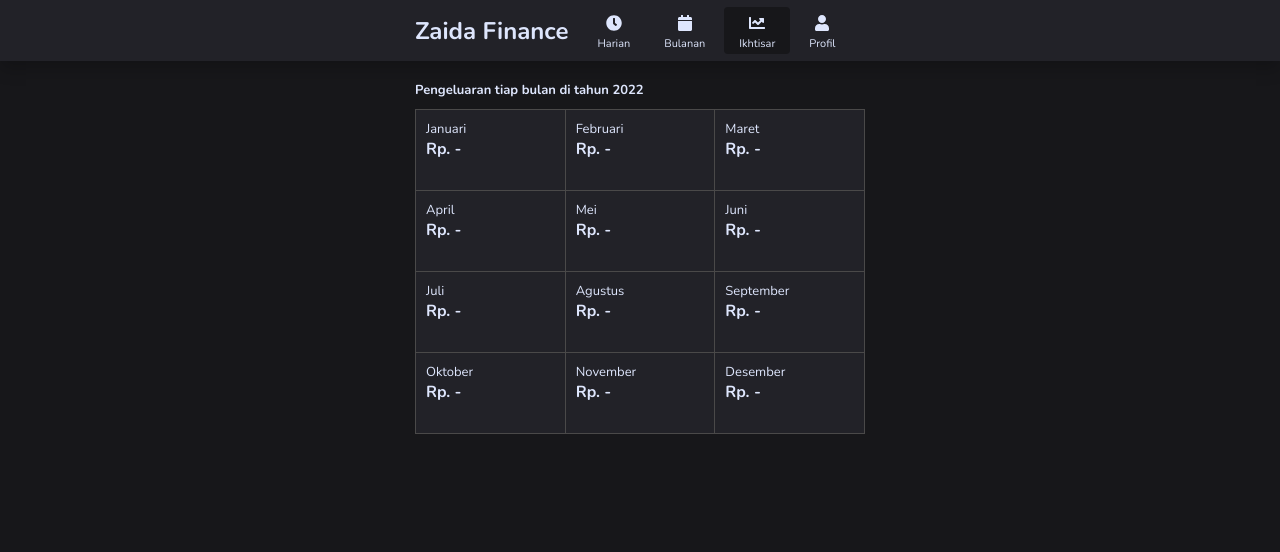
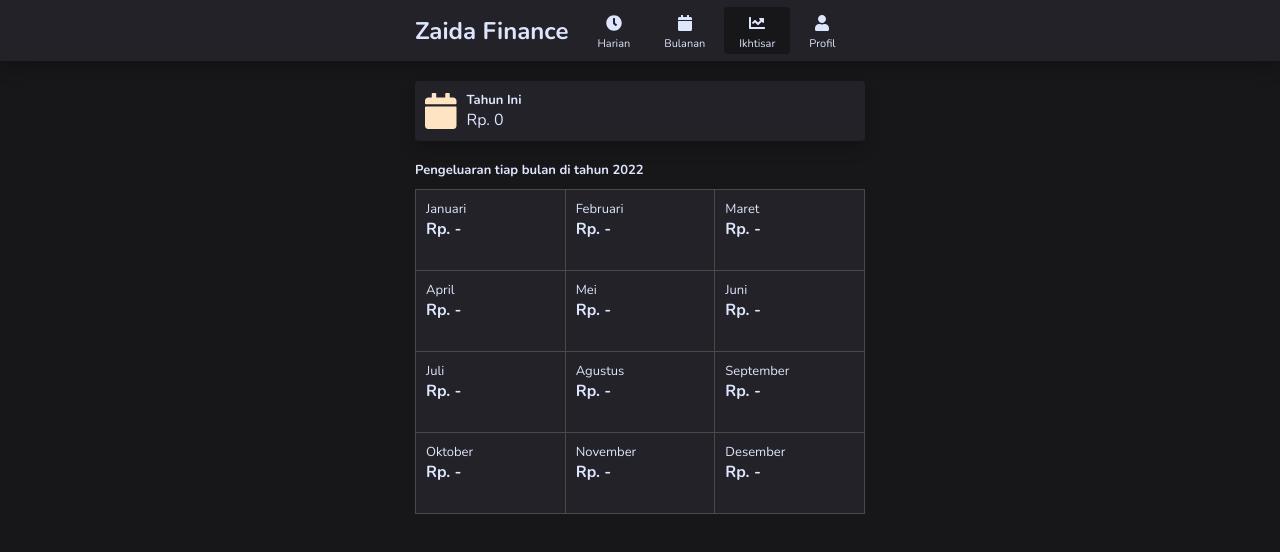
Before and after one commit to haerulmutakin/zafin, a React (Create React App) app: page /summary in a window 1280 px wide. Shown: the top 552 px of the page. Built offline with nearby package versions, Linux system fonts and the light colour scheme; no server answers; the database is empty; sample sign-in values are in the browser's storage.

Commit message:
show yearly outcome total

```diff
--- a/src/index.css
+++ b/src/index.css
@@ -178,7 +178,7 @@ a.active {
   grid-column: auto/span 12;
 }
 
-.daily, .monthly {
+.daily, .monthly, .yearly {
   background-color: #222228;
 }
 
@@ -199,6 +199,10 @@ a.active {
 
 .monthly svg {
   color: #e84063;
+}
+
+.yearly svg {
+  color: bisque;
 }
 
 .box label {
--- a/src/pages/summary.js
+++ b/src/pages/summary.js
@@ -3,6 +3,8 @@ import { collection, query, where, getDocs } from 'firebase/firestore';
 import { AuthContext } from '_provider/AuthProvider';
 import { firebaseDB } from '_firebaseconn/firebase.config';
 import YearSummary from "../components/YearSummary";
+import { FontAwesomeIcon } from '@fortawesome/react-fontawesome';
+import { faCalendar } from '@fortawesome/free-solid-svg-icons';
 
 const Summary = () => {
     const months = [0, 1, 2, 3, 4, 5, 6, 7, 8, 9, 10, 11];
@@ -10,6 +12,7 @@ const Summary = () => {
     const recapDB = collection(firebaseDB, 'rekap');
 
     const [data, setData] = useState({});
+    const [yearlyTota, setYearlyTotal] = useState(0);
 
     const getRecap = async () => {
         const q = query(recapDB, where('tahun', '==', new Date().toLocaleDateString('id-ID', {year: 'numeric'})), where('userId', '==', currentUser.uid));
@@ -17,13 +20,17 @@ const Summary = () => {
         const querySnapshoot = await getDocs(q);
         const docs = querySnapshoot.docs;
 
+        let total = 0;
+
         const group = docs.reduce((obj, item) => {
             const itemData = item.data();
+            total += Number(itemData.total)
             if (!obj[itemData.bulan]) {
                 obj[itemData.bulan] = Number(itemData.total).toLocaleString('id-ID', {minimumFractionDigits: 0});
             }
             return obj;
         }, {});
+        setYearlyTotal(total);
         setData(group);
     }
 
@@ -33,6 +40,15 @@ const Summary = () => {
 
     return (
         <div className="fitwidth">
+            <div className="summary-box">
+                <div className="box box-12 yearly">
+                    <FontAwesomeIcon icon={faCalendar} />
+                    <div>
+                        <label>Tahun Ini</label>
+                        <p>Rp. {Number(yearlyTota).toLocaleString('id-ID', {minimumFractionDigits: 0})}</p>
+                    </div>
+                </div>
+            </div>
             <h4>Pengeluaran tiap bulan di tahun {new Date().getFullYear()}</h4>
             <div className="year-summary-container">
                 {
```
